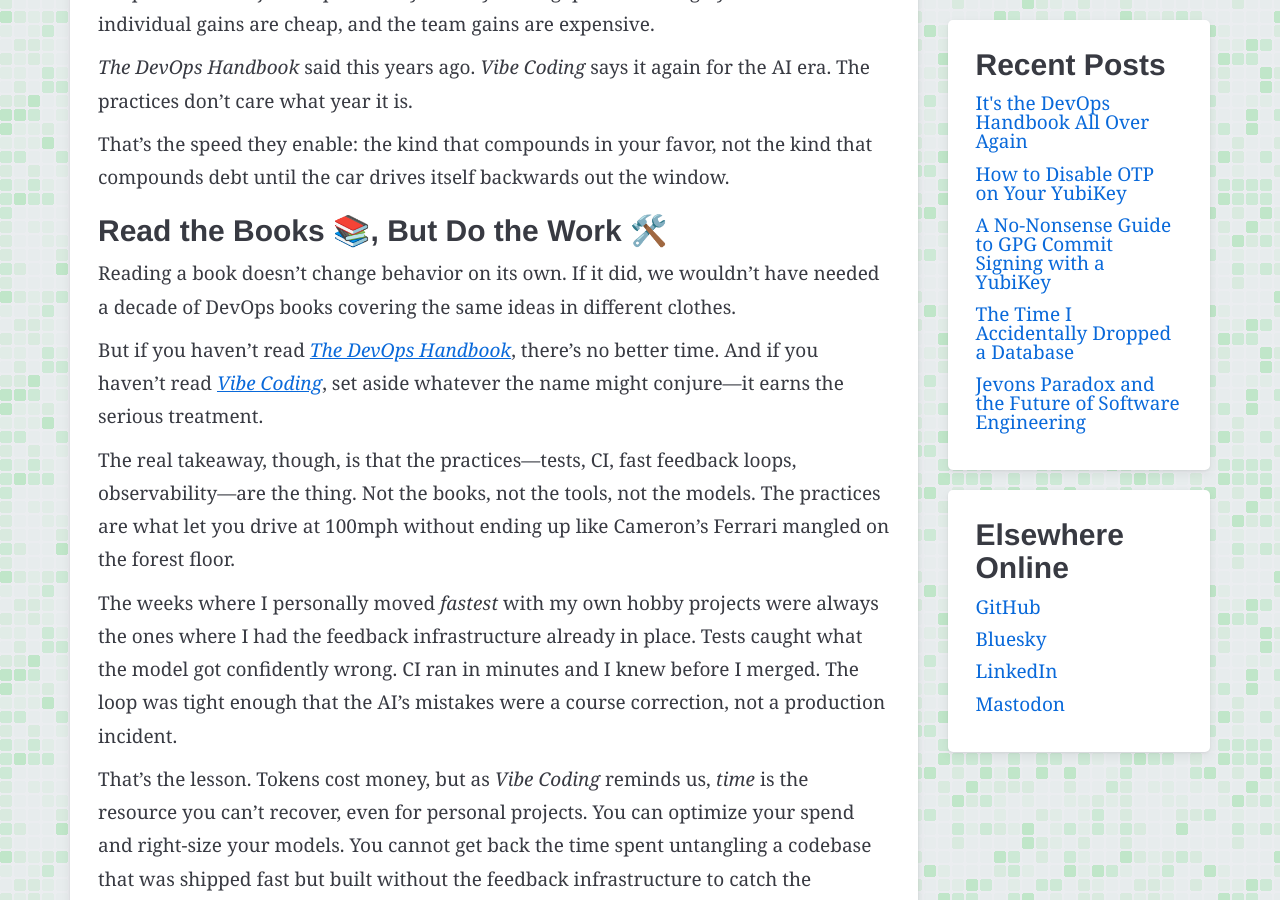
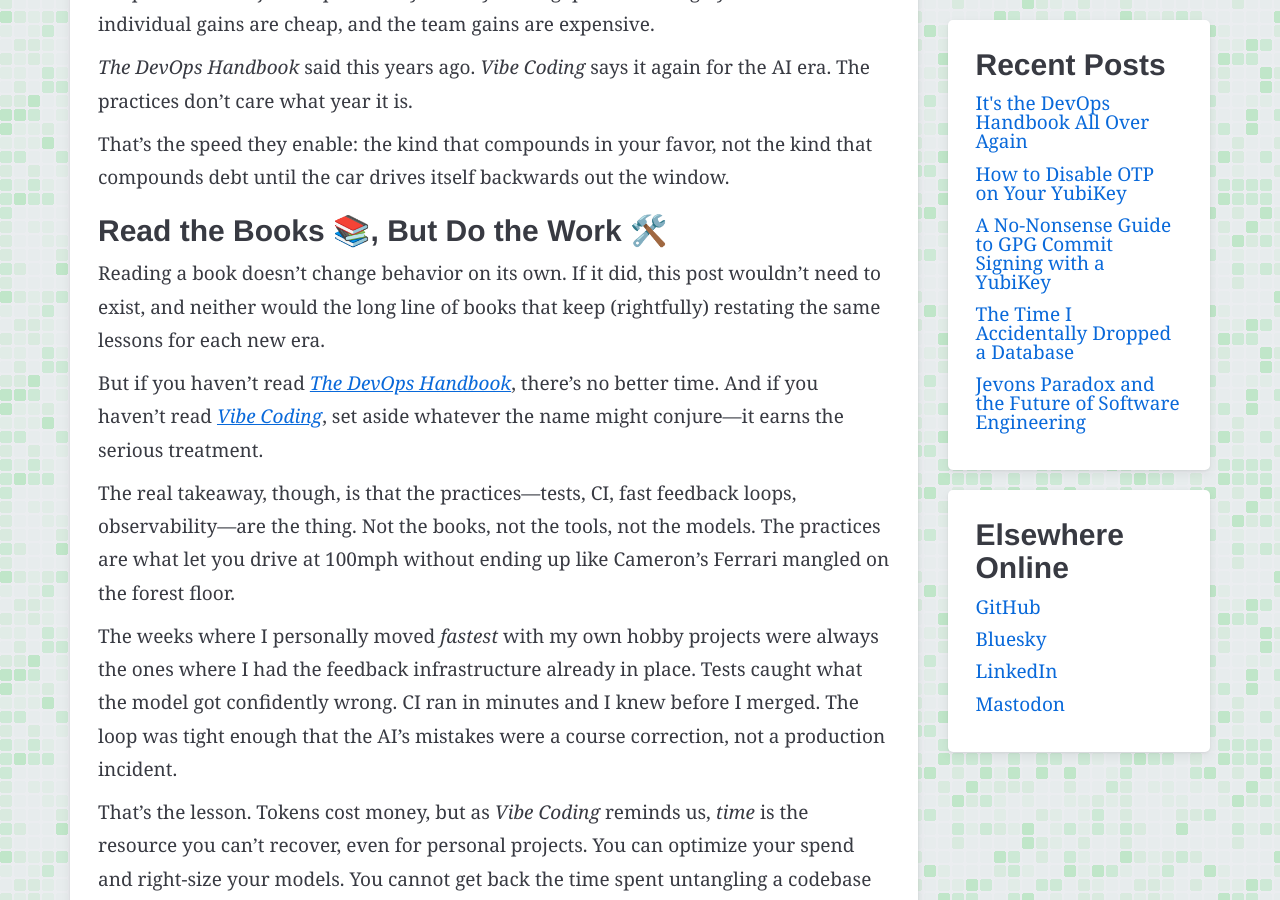
Before and after one commit to ryanspletzer/ryanspletzer.github.io, a Jekyll site: the page built from _posts/2026-06-24-its-the-devops-handbook-all-over-again.md, in a window 1280 px wide and 900 px high, scrolled down 7311 px. Built offline with Jekyll 4.4.1, drawn with Linux system fonts in a browser that asks for light colours.

Commit message:
Rework the "reading isn't doing" line into a self-aware aside
Replace the glib "same ideas in different clothes" aphorism with a line
that implicates this very post and concedes the restating is (rightfully)
worth doing.

Co-Authored-By: Claude Opus 4.8 <noreply@anthropic.com>

```diff
--- a/_posts/2026-06-24-its-the-devops-handbook-all-over-again.md
+++ b/_posts/2026-06-24-its-the-devops-handbook-all-over-again.md
@@ -330,7 +330,8 @@ not the kind that compounds debt until the car drives itself backwards out the w
 ## Read the Books 📚, But Do the Work 🛠️
 
 Reading a book doesn't change behavior on its own.
-If it did, we wouldn't have needed a decade of DevOps books covering the same ideas in different clothes.
+If it did, this post wouldn't need to exist,
+and neither would the long line of books that keep (rightfully) restating the same lessons for each new era.
 
 But if you haven't read [*The DevOps Handbook*](https://itrevolution.com/book/the-devops-handbook/),
 there's no better time.
```
